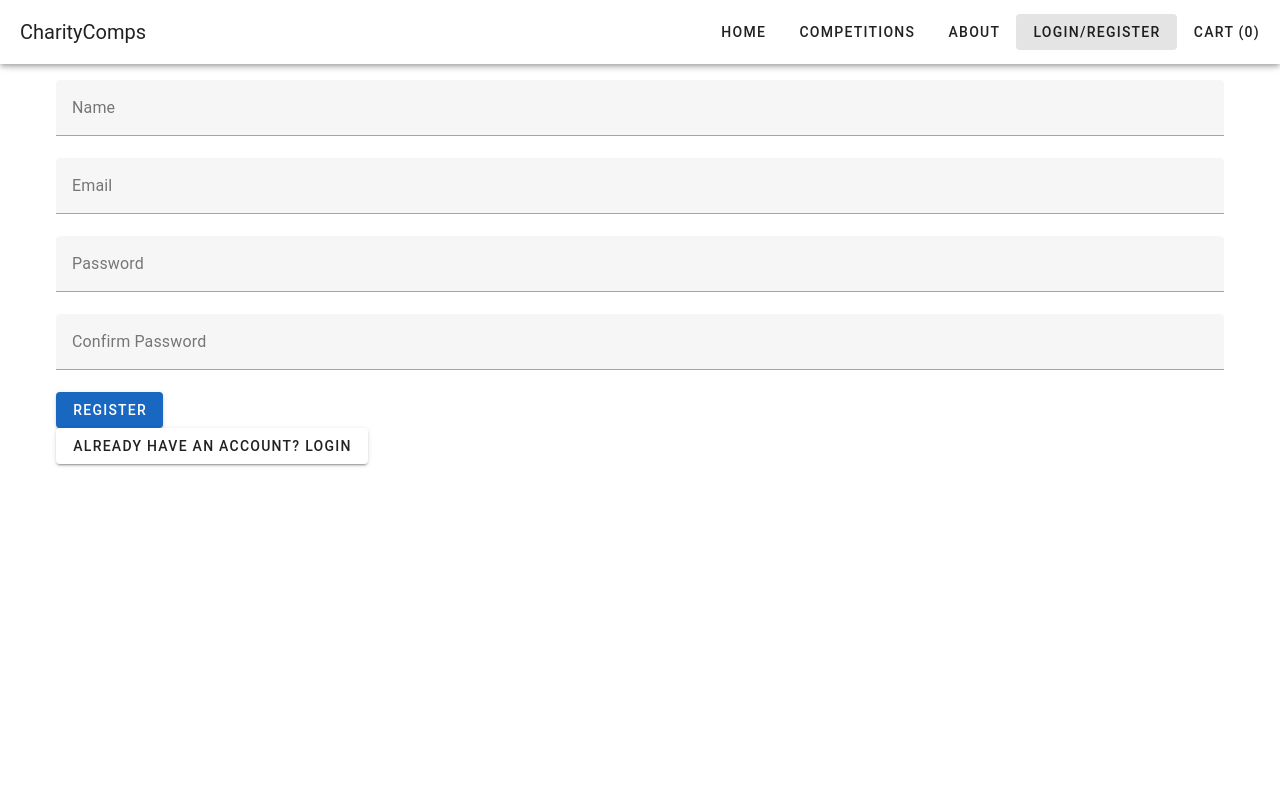
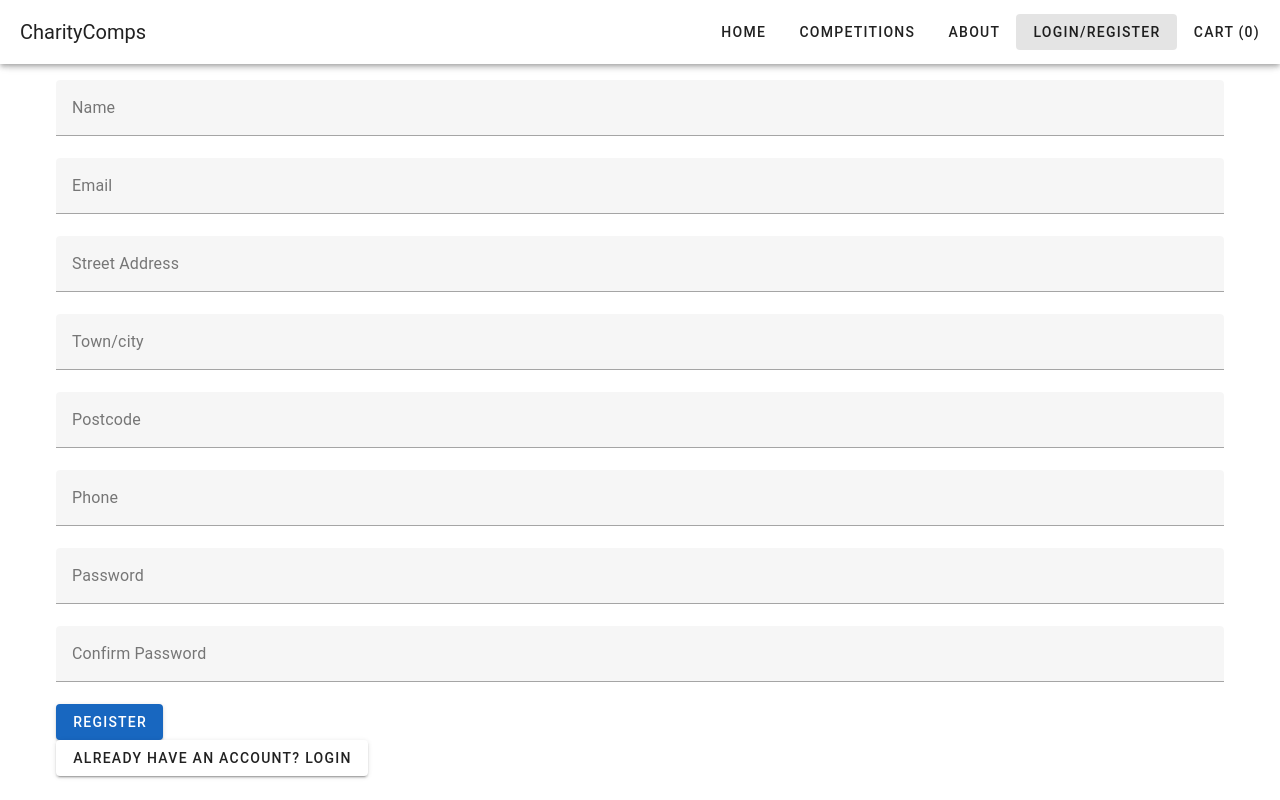
Before and after one commit to sanwalsulehri/frontend-charity-vue, a Vue app: page /login in a window 1280 px wide. Built offline with nearby package versions, Linux system fonts and the light colour scheme.

Commit message:
add address details to register

```diff
--- a/src/views/LoginPage.vue
+++ b/src/views/LoginPage.vue
@@ -4,6 +4,11 @@
       <v-form v-if="isRegistering" @submit.prevent="register">
         <v-text-field v-model="form.name" label="Name" :rules="[rules.required]" required />
         <v-text-field v-model="form.email" label="Email" :rules="[rules.required, rules.email]" required />
+        <v-text-field v-model="form.street_address" label="Street Address" :rules="[rules.required, ]" required />
+        <v-text-field v-model="form.town_city" label="Town/city" :rules="[rules.required, ]" required />
+        <v-text-field v-model="form.postcode" label="Postcode" :rules="[rules.required, ]" required />
+        <v-text-field v-model="form.phone" label="Phone" :rules="[rules.required, ]" required />
+
         <v-text-field
           v-model="form.password"
           label="Password"
@@ -48,6 +53,10 @@
       const form = ref({
         name: "",
         email: "",
+        street_address: "",
+        town_city: "",
+        postcode: "",
+        phone: "",
         password: "",
         confirmPassword: "",
       });
@@ -73,11 +82,15 @@
 
         isSubmitting.value = true;
         try {
-          const { name, email, password } = form.value;
+          const { name, email, street_address, town_city, postcode, phone, password} = form.value;
           await axios.post(`${process.env.VUE_APP_API_URL}/api/register`, {
             name,
             email,
             password,
+            street_address,
+            town_city,
+            postcode,
+            phone
           });
 
           alert("Registration successful!");
```
